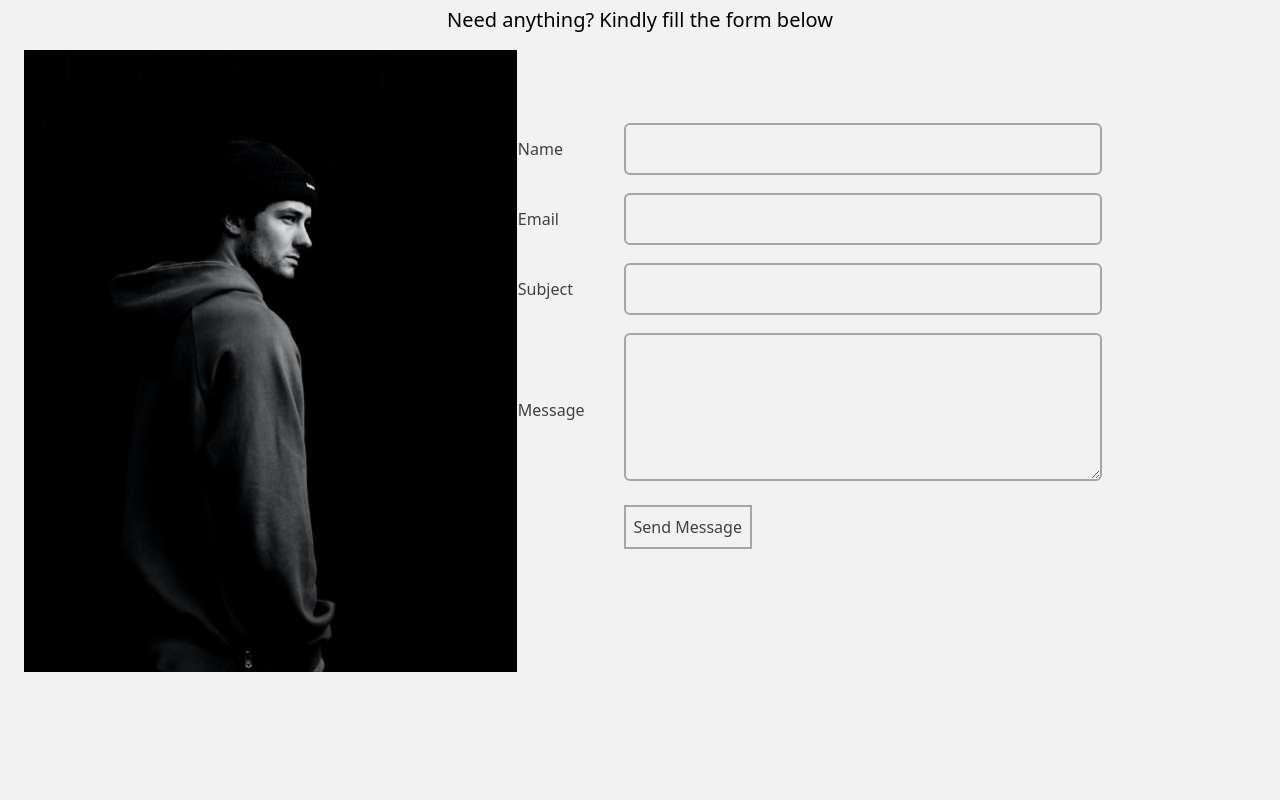
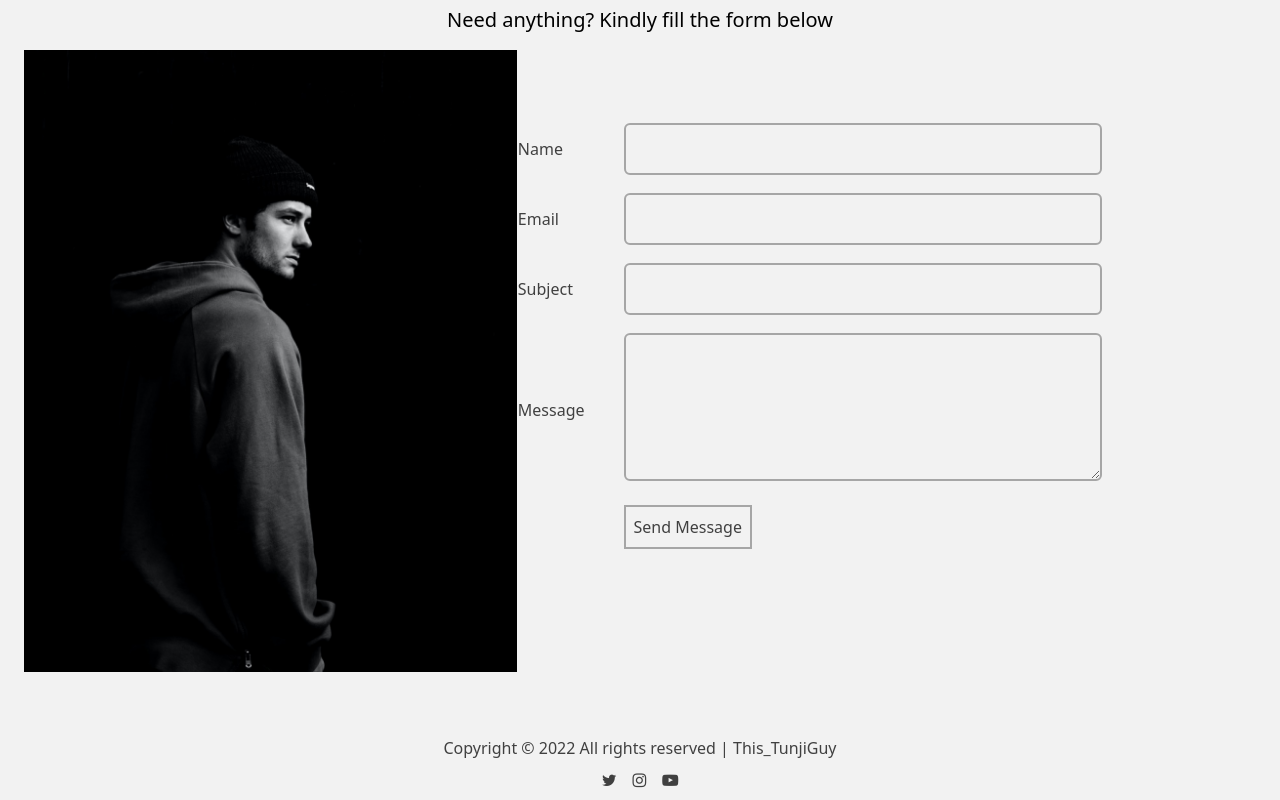
Before and after one commit to Yussasif/Fashion-Envatp-tw, a website: page index.html in a window 1280 px wide. Shown: the part 2943-3743 px from the top of the page. Before the commit the page ends 3615 px from the top, so only its background shows below. Drawn offline with Linux system fonts and the light colour scheme.

Commit message:
full but with overflow

```diff
--- a/index.html
+++ b/index.html
@@ -200,7 +200,28 @@
           </form>
 
 
+
     </section>
+
+    <footer class="flex flex-col wx-auto text-textGray text-center mt-16">
+
+      <div class="copy text-xs sm:text-base text-textGray ">
+        Copyright © 2022 All rights reserved | This_TunjiGuy
+      </div>
+
+      <div class="footerIcon flex m-auto">
+        <a class="icon-linkf m-2" id="twitter"
+          ><i class="fa fa-twitter" aria-hidden="true"></i
+        ></a>
+        <a class="icon-linkf m-2" id="insta"
+          ><i class="fa fa-instagram" aria-hidden="true"></i
+        ></a>
+        <a class="icon-linkf m-2" id="youtube"
+          ><i class="fa fa-youtube-play" aria-hidden="true"></i
+        ></a>
+      </div>
+    </footer>
+
 
     <script src="./script.js"></script>
 </body>
```
Also changed, not shown: css/main.css.
